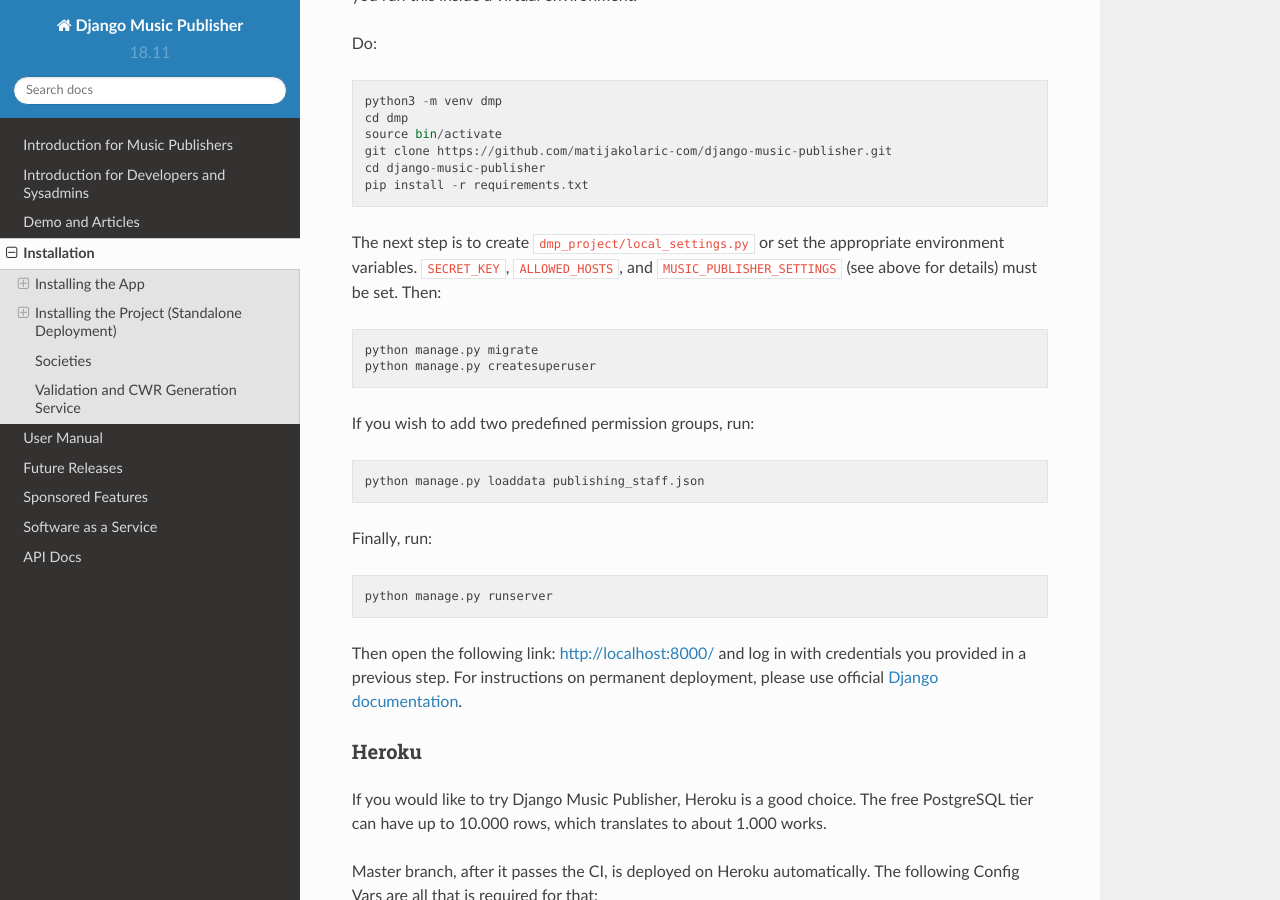
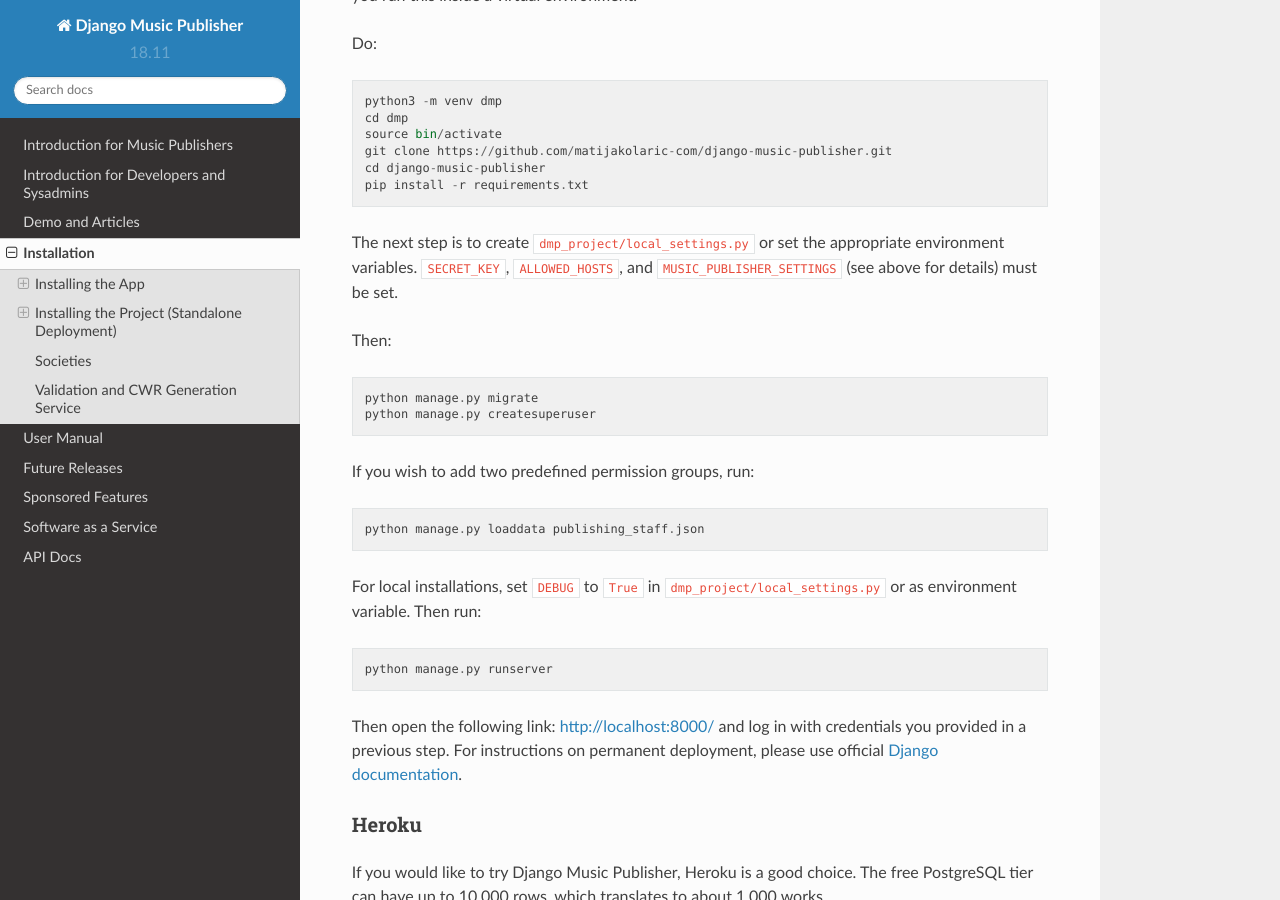
Before and after one commit to matijakolaric-com/django-music-publisher, a Sphinx documentation site: the page built from docs/installation.rst, in a window 1280 px wide and 900 px high, scrolled down 2238 px. Built offline with Sphinx 7.4.7 and the Read the Docs theme 2.0.0, drawn with Linux system fonts in a browser that asks for light colours.

Commit message:
Update installation.rst

```diff
--- a/docs/installation.rst
+++ b/docs/installation.rst
@@ -130,7 +130,9 @@
 
 The next step is to create ``dmp_project/local_settings.py`` or set the
 appropriate environment variables. ``SECRET_KEY``, ``ALLOWED_HOSTS``, and
-``MUSIC_PUBLISHER_SETTINGS`` (see above for details) must be set. Then::
+``MUSIC_PUBLISHER_SETTINGS`` (see above for details) must be set.
+
+Then::
 
     python manage.py migrate
     python manage.py createsuperuser
@@ -139,7 +141,8 @@
 
     python manage.py loaddata publishing_staff.json
 
-Finally, run::
+For local installations, set ``DEBUG`` to ``True`` in
+``dmp_project/local_settings.py`` or as environment variable. Then run::
 
     python manage.py runserver
 
```
